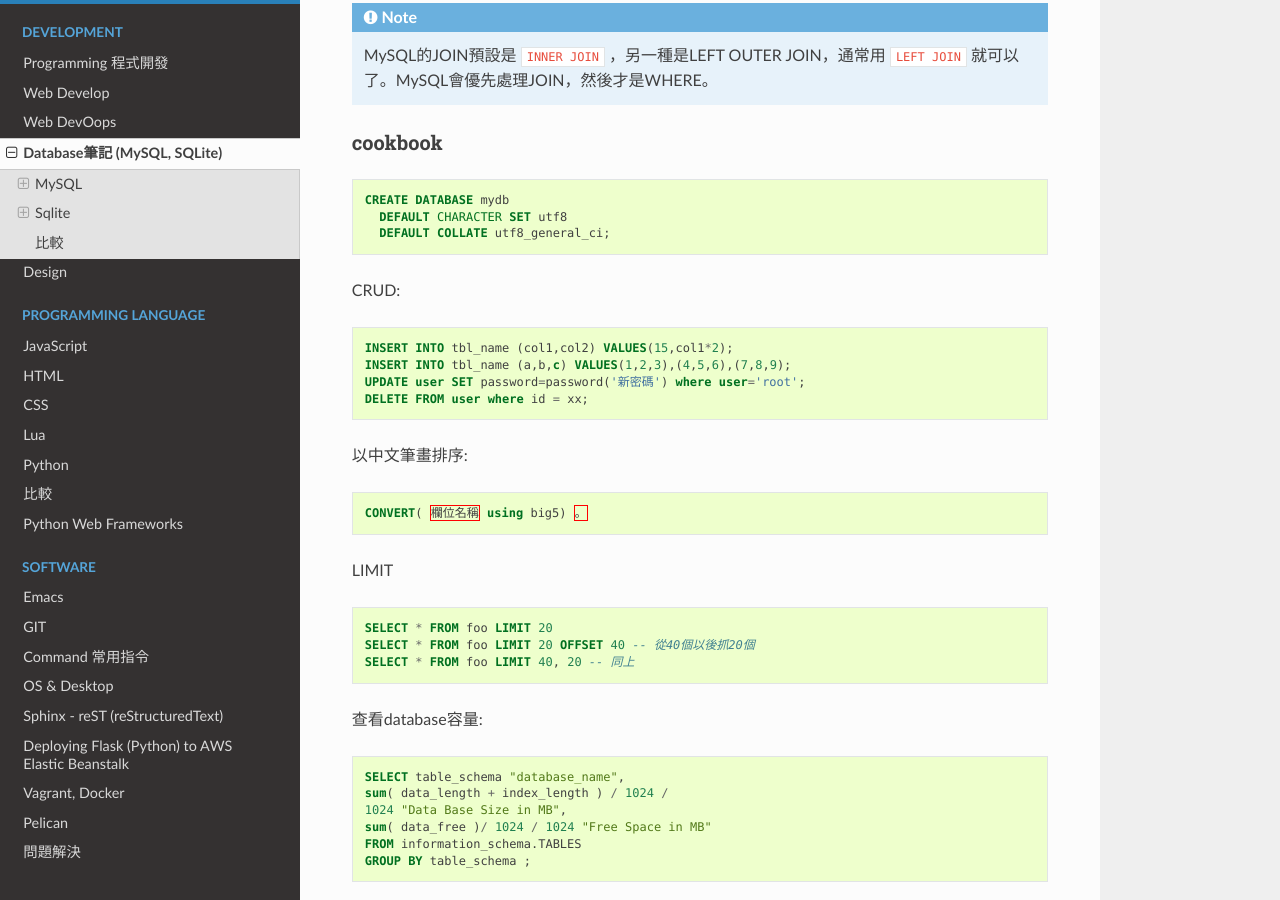
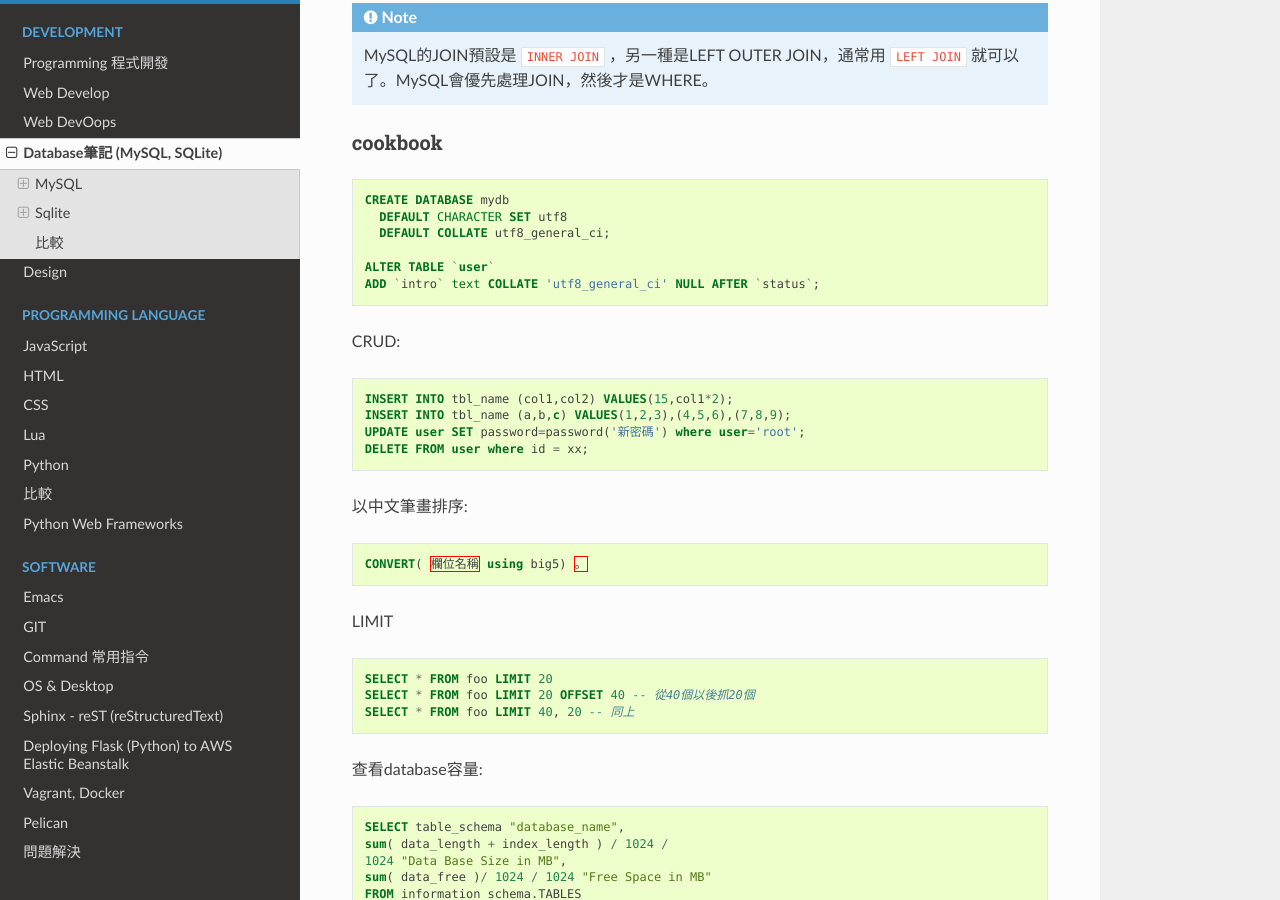
Before and after one commit to moogoo78/comp.suhen.org, a Sphinx documentation site: the page built from docs/source/database.rst, in a window 1280 px wide and 900 px high, scrolled down 571 px. Built offline with Sphinx 7.4.7 and the Read the Docs theme 2.0.0, drawn with Linux system fonts in a browser that asks for light colours.

Commit message:
edited source; git push

```diff
--- a/docs/source/database.rst
+++ b/docs/source/database.rst
@@ -35,6 +35,9 @@ cookbook
    CREATE DATABASE mydb
      DEFAULT CHARACTER SET utf8
      DEFAULT COLLATE utf8_general_ci;
+
+   ALTER TABLE `user`
+   ADD `intro` text COLLATE 'utf8_general_ci' NULL AFTER `status`;
 
 CRUD:
 
```
